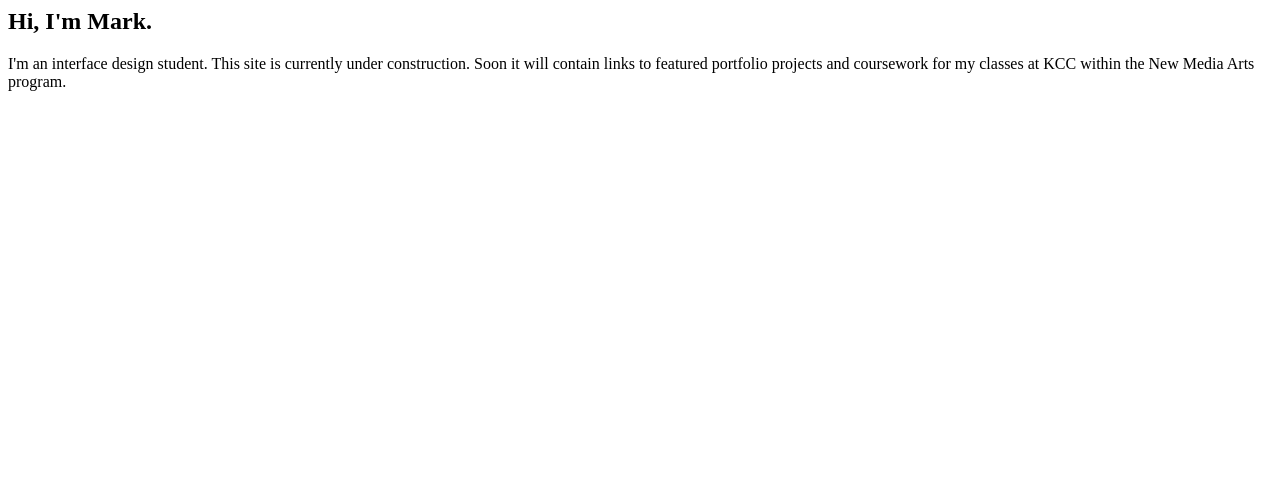
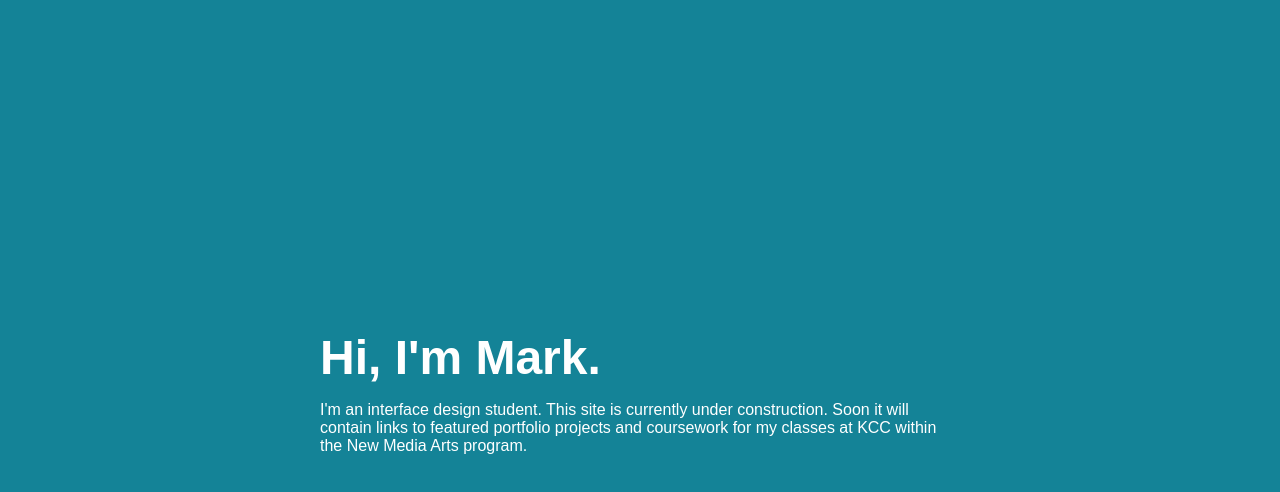
Before and after one commit to mcmoran/studentsite, a plain HTML site: page index.html in a window 1280 px wide. Drawn offline with Linux system fonts and the light colour scheme.

Commit message:
Adding some styles

```diff
--- a/index.html
+++ b/index.html
@@ -2,10 +2,35 @@
 
 <head>
     <title>Mark Moran</title>
+
+    <style>
+
+      body {
+          background: #148397;
+          font-family: sans-serif;
+          display: grid;
+          align-content: center;
+          min-height: 100vh;
+          min-width: 40vw;
+          max-width: 50vw;
+          margin: 0 auto;
+      }
+
+      h1 {
+        font-size: 48px;
+        color: #fff;
+        margin: 0;
+      }
+
+      p {
+        color: white;
+      }
+
+    </style>
 </head>
 
 <body>
-    <h2>Hi, I'm Mark.</h2>
+    <h1>Hi, I'm Mark.</h1>
     <p>I'm an interface design student. This site is currently under construction. Soon it will contain links to featured portfolio projects and coursework for my classes at KCC within the New Media Arts program.</p>
 </body>
 
```
